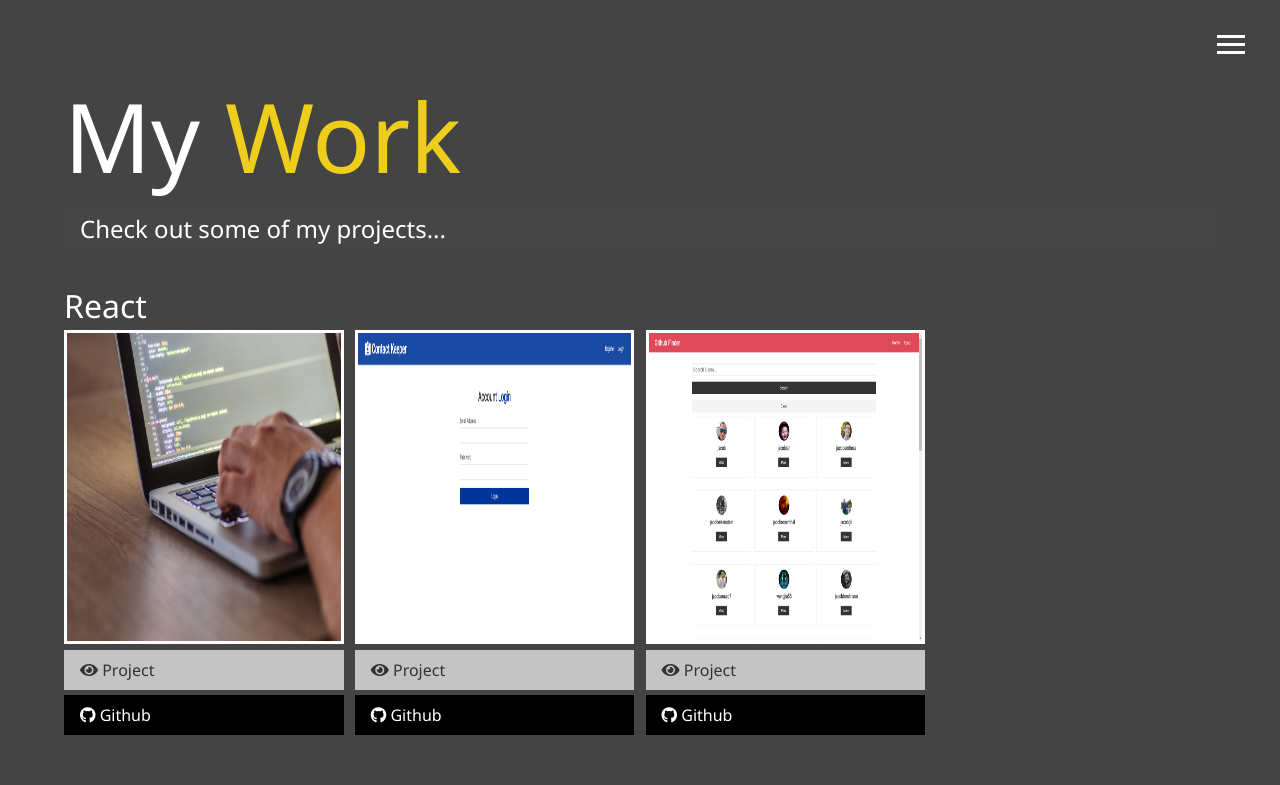
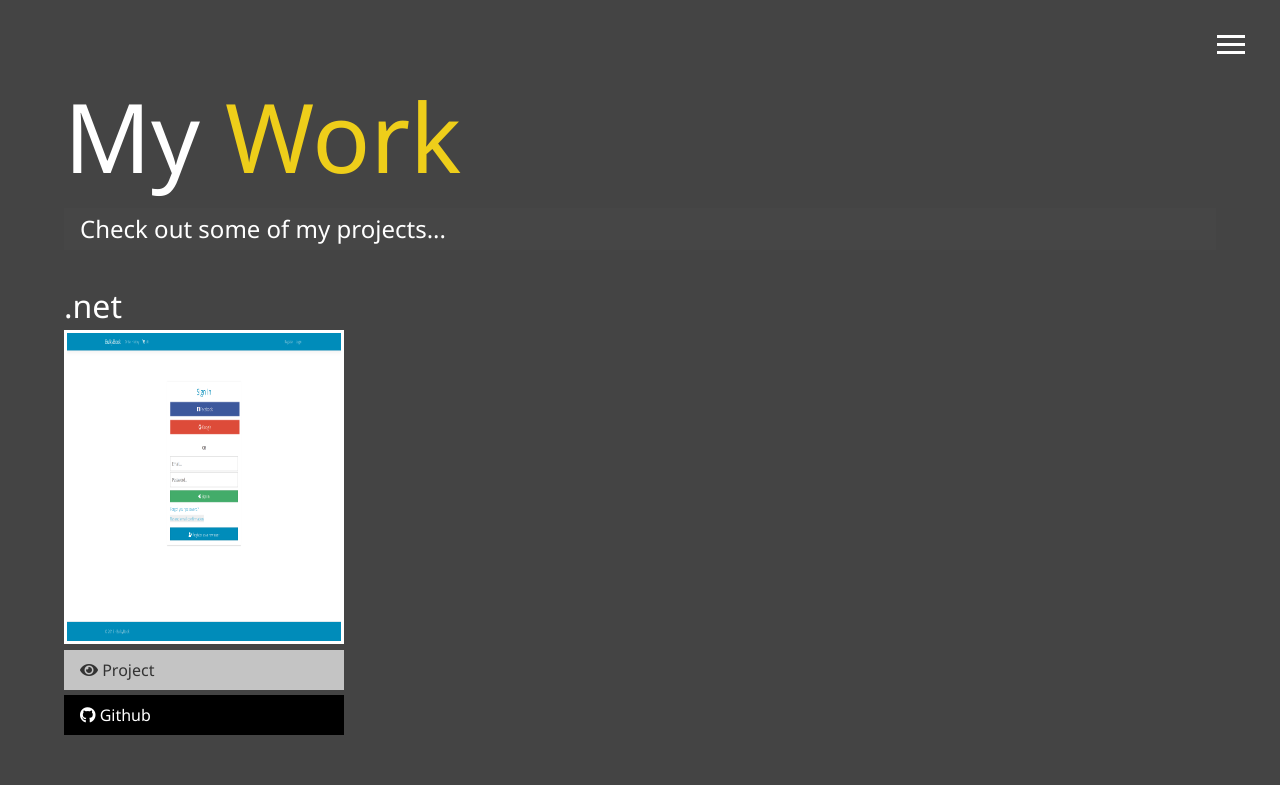
Before and after one commit to jcbcouch/portfolio, a plain HTML site: page work.html in a window 1280 px wide. Shown: the top 785 px of the page. Drawn offline with Linux system fonts and the light colour scheme.

Commit message:
react apps removed

```diff
--- a/work.html
+++ b/work.html
@@ -57,46 +57,7 @@
     <h2 class="sm-heading">
       Check out some of my projects...
     </h2>
-    <h1>React</h1>
-    <div class="projects">
 
-      <div class="item">
-        <a href="https://mighty-depths-73979.herokuapp.com/">
-          <img src="img/projects/project5.jpg" alt="Project" height='314px'>
-        </a>
-        <a href="https://mighty-depths-73979.herokuapp.com/" class="btn-light">
-          <i class="fas fa-eye"></i> Project
-        </a>
-        <a href="https://github.com/jcbcouch/devConnector" class="btn-dark">
-          <i class="fab fa-github"></i> Github
-        </a>
-      </div>
-
-      <div class="item">
-        <a href="https://my-contactkeeper.herokuapp.com/">
-          <img src="img/projects/contactkeeper.png" alt="Project" height='314px'>
-        </a>
-        <a href="https://my-contactkeeper.herokuapp.com/" class="btn-light">
-          <i class="fas fa-eye"></i> Project
-        </a>
-        <a href="https://github.com/jcbcouch/reactContactKeeper" class="btn-dark">
-          <i class="fab fa-github"></i> Github
-        </a>
-      </div>
-
-      <div class="item">
-        <a href="https://gallant-nobel-dc5494.netlify.app/">
-          <img src="img/projects/githubfinder.png" alt="Project" height='314px'>
-        </a>
-        <a href="https://gallant-nobel-dc5494.netlify.app/" class="btn-light">
-          <i class="fas fa-eye"></i> Project
-        </a>
-        <a href="https://github.com/jcbcouch/react-githubFinder2.0/tree/master/src" class="btn-dark">
-          <i class="fab fa-github"></i> Github
-        </a>
-      </div>
-    </div>
-    <br><br>
 
     <h1>.net</h1>
 
```
